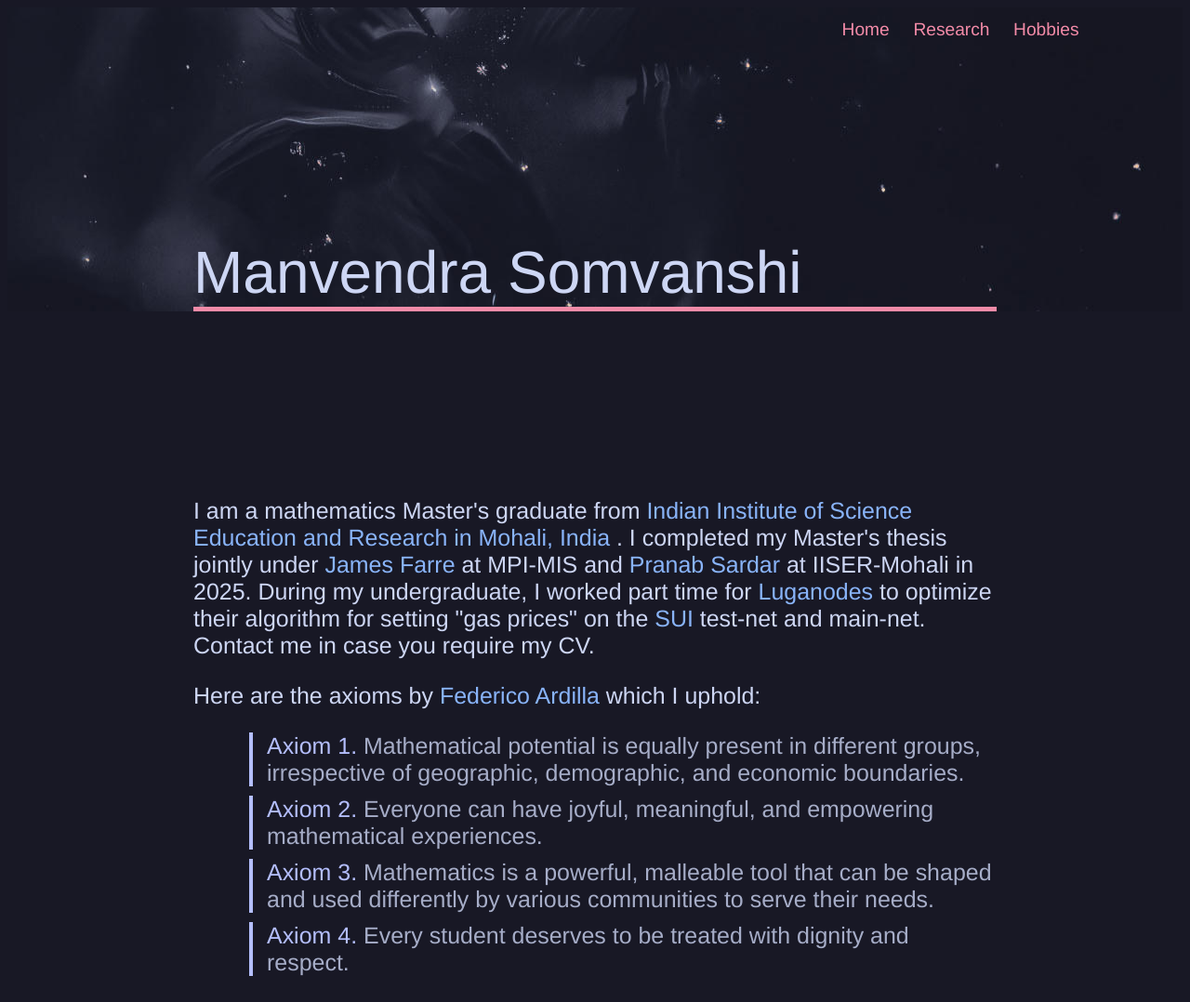
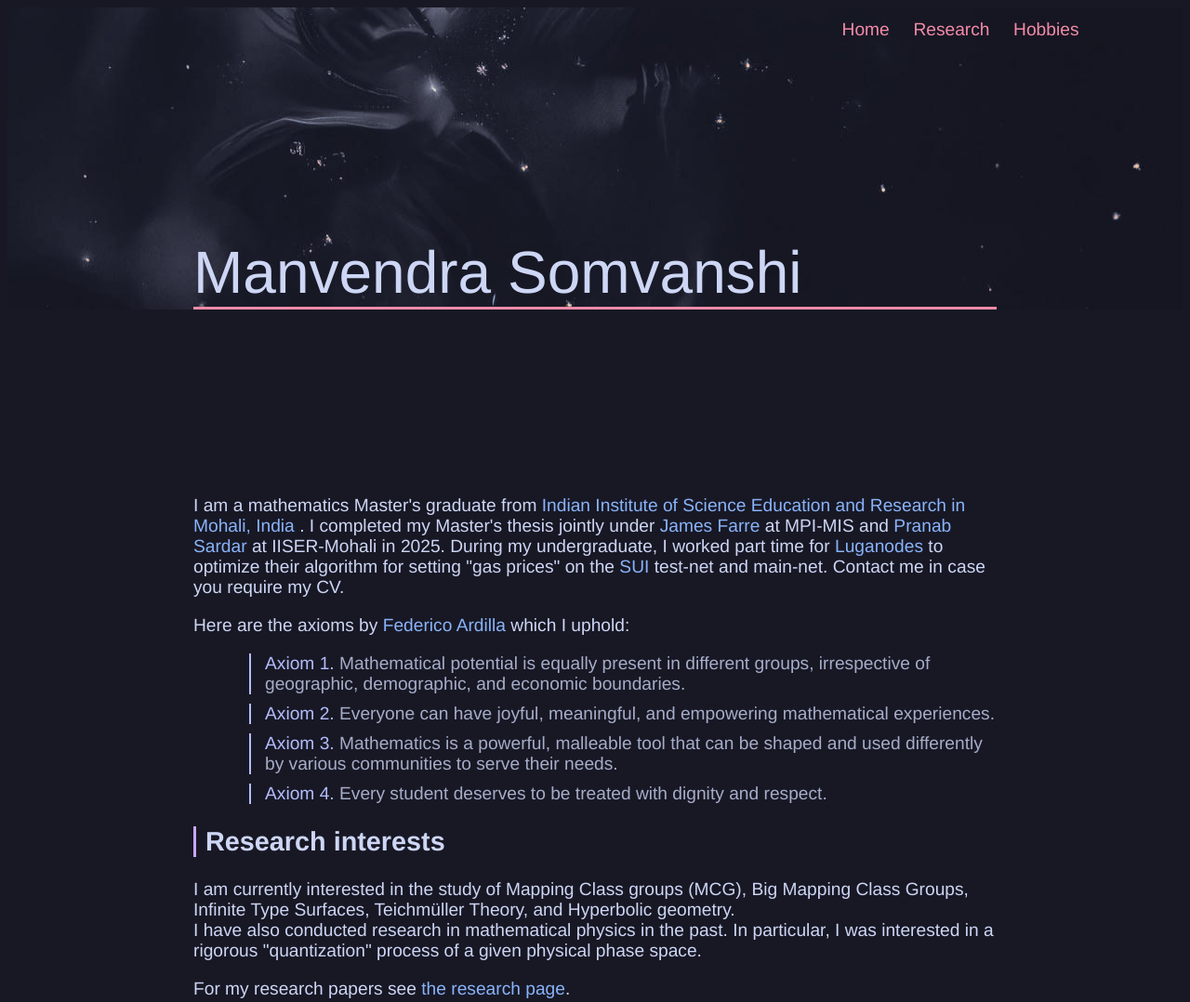
Before and after one commit to ManuSomvanshi/ManuSomvanshi.github.io, a plain HTML site: page index.html in a window 1280 px wide. Shown: the top 1078 px of the page at 93% size. Drawn offline with Linux system fonts and the light colour scheme.

Commit message:
scaling on all pages

```diff
--- a/style.css
+++ b/style.css
@@ -14,7 +14,7 @@ body {
 .main-header {
   margin-top:0;
   font-size: 5vw;
-  border-bottom:5px solid #f38ba8;
+  border-bottom:0.3vw solid #f38ba8;
   margin: 200px;
 }
 
@@ -27,7 +27,7 @@ body {
 }
 
 h2 {
-  border-left: 3px solid #cba6f7;
+  border-left: 0.3vw solid #cba6f7;
   padding-left: 10px;
 }
 
@@ -45,7 +45,7 @@ hr {
 }
 
 .type1 {
-  font-size: 130%;
+  font-size: 1.5vw;
 }
 
 .lists, .axioms {
@@ -59,7 +59,7 @@ hr {
 
 .lists li, .axioms li {
   color: #a6adc8;
-  border-left: 4px solid #b4befe;
+  border-left: 0.2vw solid #b4befe;
   padding-left: 15px;
   margin-bottom: 10px;
 }
@@ -97,7 +97,7 @@ hr {
 
 .main-nav li a:hover {
   background-color: #11111b;
-  border-bottom: 2px solid #eba0ac;
+  border-bottom: 0.1vw solid #eba0ac;
   color: #eba0ac;
 }
 
```
